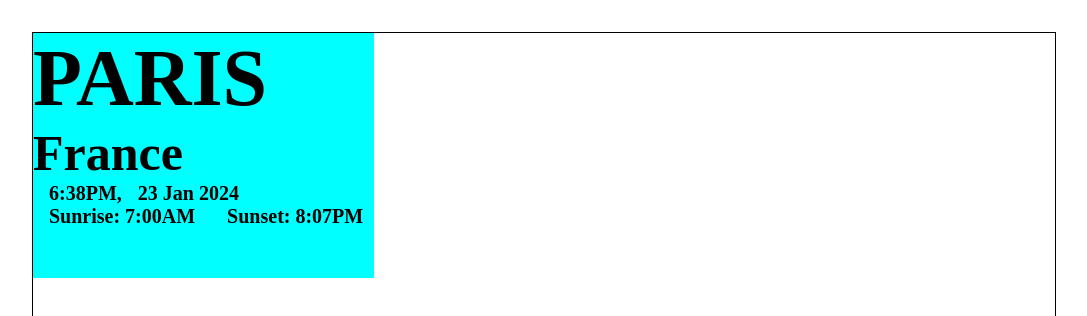
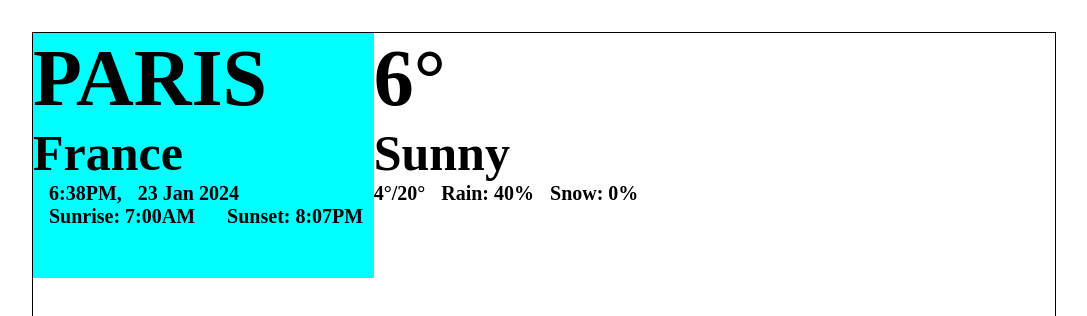
Before and after one commit to smyler3/weather, a website built with webpack: page src/template.html in a window 1280 px wide. Shown: the top 316 px of the page, without its empty margins (96-1183 px from the left). Built offline with nearby package versions, Linux system fonts and the light colour scheme.

Commit message:
Add current temperature draft layout

```diff
--- a/src/style.css
+++ b/src/style.css
@@ -81,6 +81,8 @@ button {
     height: 100vh;
 
     border: 1px solid black;
+
+    font-size: 20px;
 }
 
 /*
@@ -91,8 +93,6 @@ button {
 
 .location-info-container {
     background-color: aqua;
-
-    font-size: 20px;
 }
 
 .location-inline-block {
@@ -114,3 +114,11 @@ button {
  * Current Weather Information Styling
  * ------------------------------------------------------------
  */
+
+.current-temp {
+    font-size: 80px;
+}
+
+.current-weather-description {
+    font-size: 50px;
+}
--- a/src/template.html
+++ b/src/template.html
@@ -31,22 +31,36 @@
     </form> -->
 
     <div class="weather-body">
+        <!-- Location -->
         <span class="location-info-container">
             <h1 class="city">PARIS</h1>
-            <h3 class="country">France</h3>
-            <span class="location-inline-block">
+            <h2 class="country">France</h2>
+            <div class="location-inline-block">
                 <span class="icon day-night-icon"></span>
                 <h4 class="local-time">6:38PM,</h4>
                 <h4 class="local-date">23 Jan 2024</h4>
-            </span>
-            <span class="location-inline-block">
+            </div>
+            <div class="location-inline-block">
                 <span class="icon sunrise-icon"></span>
                 <h4>Sunrise: 7:00AM</h4>
                 <span class="icon sunset-icon"></span>
                 <h4>Sunset: 8:07PM</h4>
-            </span>
+            </div>
         </span>
-        <span class="current-info-container"></span>
+        <!-- Current Weather -->
+        <span class="current-info-container">
+            <h1 class="current-temp">6&deg;</h1>
+            <div class="location-inline-block">
+                <h2 class="current-weather-description">Sunny</h2>
+                <span class="icon current-weather-icon"></span>
+            </div>
+            <div class="location-inline-block">
+                <h4 class="current-low-high">4&deg;/20&deg;</h4>
+                <h4 class="rain-chance">Rain: 40%</h4>
+                <h4 class="snow-chance">Snow: 0%</h4>
+            </div>
+        </span>
+        <!--  -->
         <div class="forecast-info-container"></div>
         <div class="current-deails-container"></div>
     </div>
```
Also changed, not shown: dist/index.html, dist/main.bundle.js.
